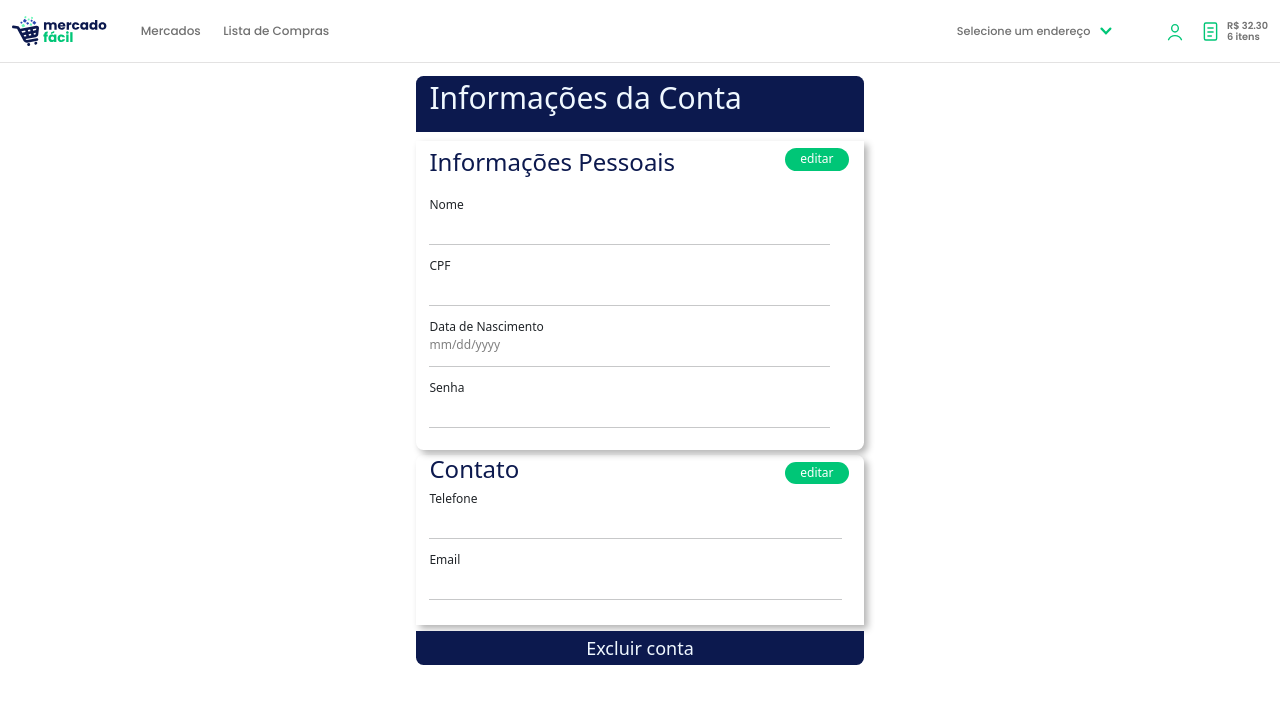
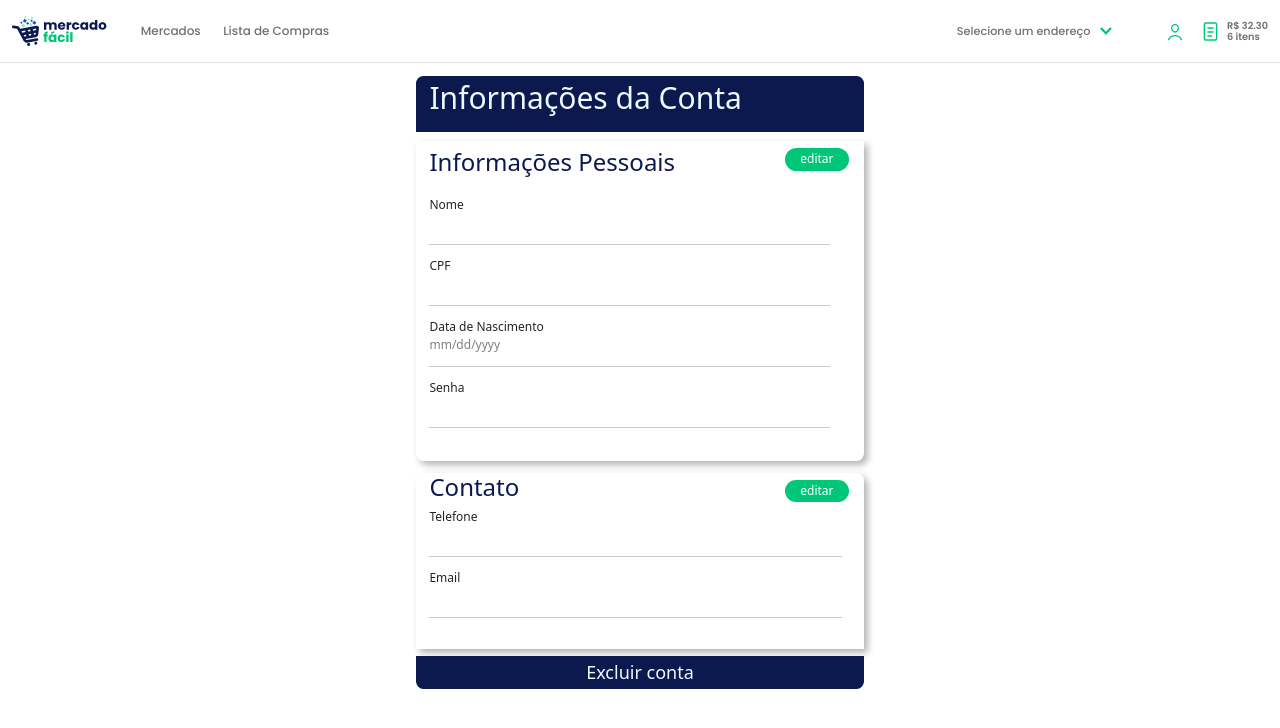
Before and after one commit to samuel-bordignon/mercadoFacil-2.0, a React (Vite) app: page /perfilCliente in a window 1280 px wide. Shown: the top 728 px of the page. Built offline with nearby package versions, Linux system fonts and the light colour scheme.

Commit message:
tela perfil clinte 100% feita, faltando apenas o popup de confirmação de excluir a conta

```diff
--- a/src/pages/PerfilCliente.css
+++ b/src/pages/PerfilCliente.css
@@ -76,7 +76,7 @@
     box-shadow: 5px 5px 10px rgba(0, 0, 0, 0.301);
     border-radius: 19px;
     height: 55%;
-    margin-top: 6%;
+    margin-top: 10%;
     border-radius: 10px 10px 0 0;
 
 }
@@ -129,6 +129,6 @@
     border-radius: 10px;
     font-size: 24px;
     border-radius: 0 0 10px 10px;
-    margin-top: 1.5%;
+    margin-top: 2%;
 
 }
```
